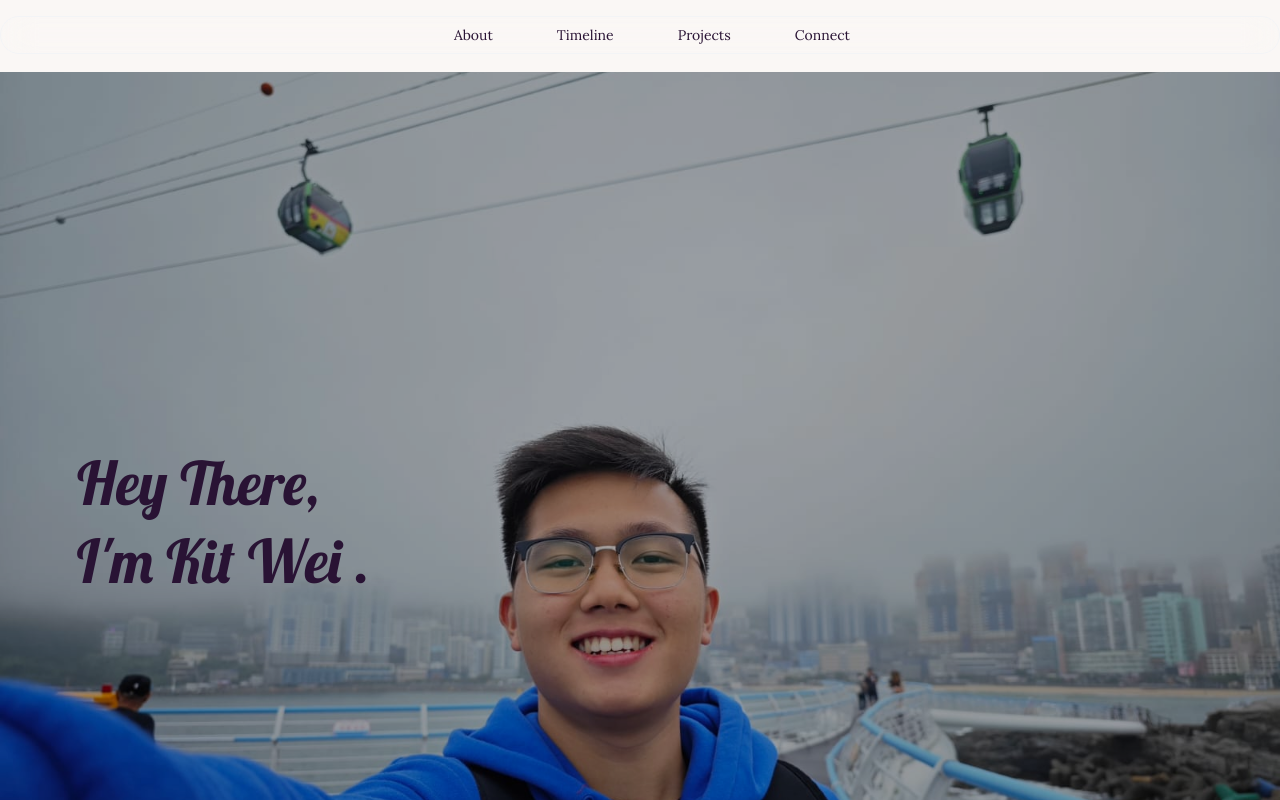
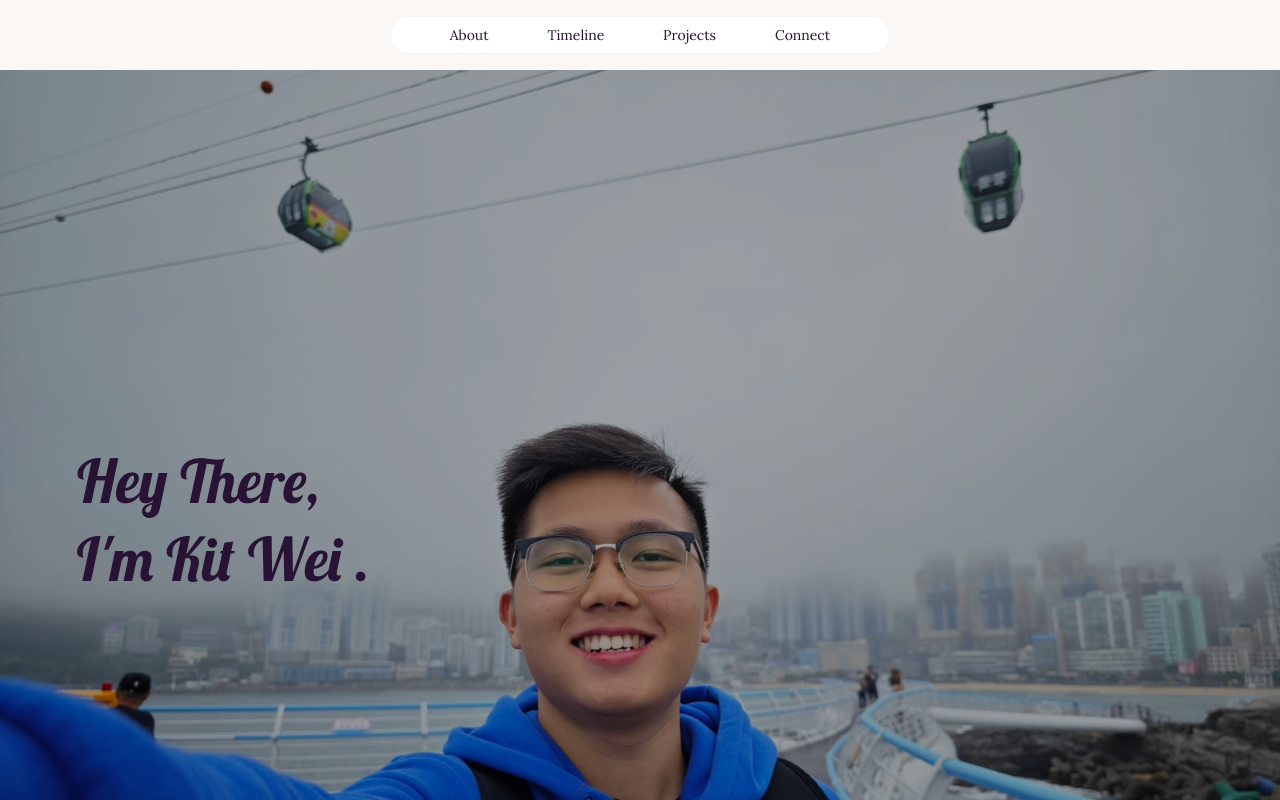
Before and after one commit to ongkitwei/kitwei-dev, a Next.js app: page / in a window 1280 px wide. Shown: the top 800 px of the page. Built offline with nearby package versions, Linux system fonts and the light colour scheme.

Commit message:
Fix header overflow

```diff
--- a/src/app/components/ShortIntro.jsx
+++ b/src/app/components/ShortIntro.jsx
@@ -6,7 +6,7 @@ import { Typewriter } from "react-simple-typewriter";
 
 function ShortIntro() {
   return (
-    <div className="pt-18 pb-28">
+    <div className="pt-8 pb-28">
       <div className="relative w-full h-[400px] md:h-[600px] lg:h-[900px] overflow-hidden">
         {" "}
         <Image
--- a/src/app/layout.js
+++ b/src/app/layout.js
@@ -49,7 +49,7 @@ export default function RootLayout({ children }) {
   return (
     <html lang="en" data-theme="cupcake" className="scroll-smooth">
       <body
-        className={`${geistSans.variable} ${geistMono.variable} antialiased`}
+        className={`${geistSans.variable} ${geistMono.variable} antialiased flex flex-col min-h-screen justify-between`}
       >
         <Header />
         {children}
--- a/src/app/shared/Header.jsx
+++ b/src/app/shared/Header.jsx
@@ -11,13 +11,10 @@ const robotoFont = Roboto({
   subsets: ["latin"],
   weight: ["400", "500", "600", "700"], // Choose the weights you need
 });
-
 function Header() {
   return (
-    <div className="mt-4 fixed backdrop-blur-lg opacity-100 z-50 bg-white w-[85%] border-[0.5px] border-gray-100 inset-x-0 mx-auto rounded-full flex items-center justify-center py-2 md:w-full md:bg-transparent md:shadow-none">
-      <ul className="flex flex-row items-center justify-between">
-        {/* <li className={`${dancingScript.className} text-4xl`}>kit wei</li> */}
-        <div className="flex items-center gap-x-6 md:gap-x-16">
+    <div className="sticky top-4 z-50">
+      <div className="flex items-center justify-evenly bg-white border-[0.5px] border-gray-100 rounded-full backdrop-blur-lg opacity-100 w-[75%] md:w-[500px] mx-auto py-2">
         <a
           className={`${lora.className} text-sm hover:underline`}
           href="#about"
@@ -43,7 +40,6 @@ function Header() {
           Connect
         </a>
       </div>
-      </ul>
     </div>
   );
 }
```
Lines whose indentation alone changed are shown as unchanged.
